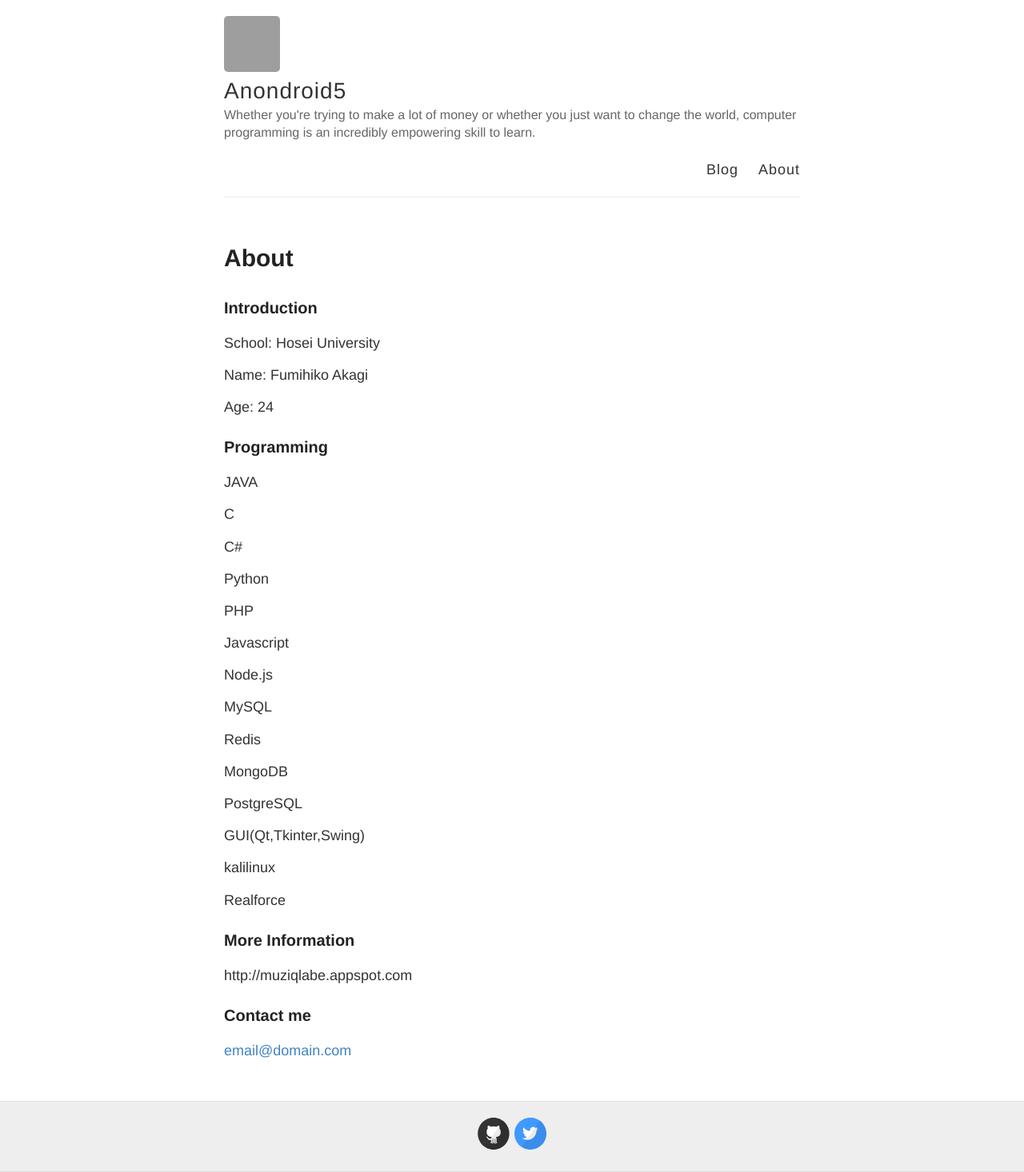
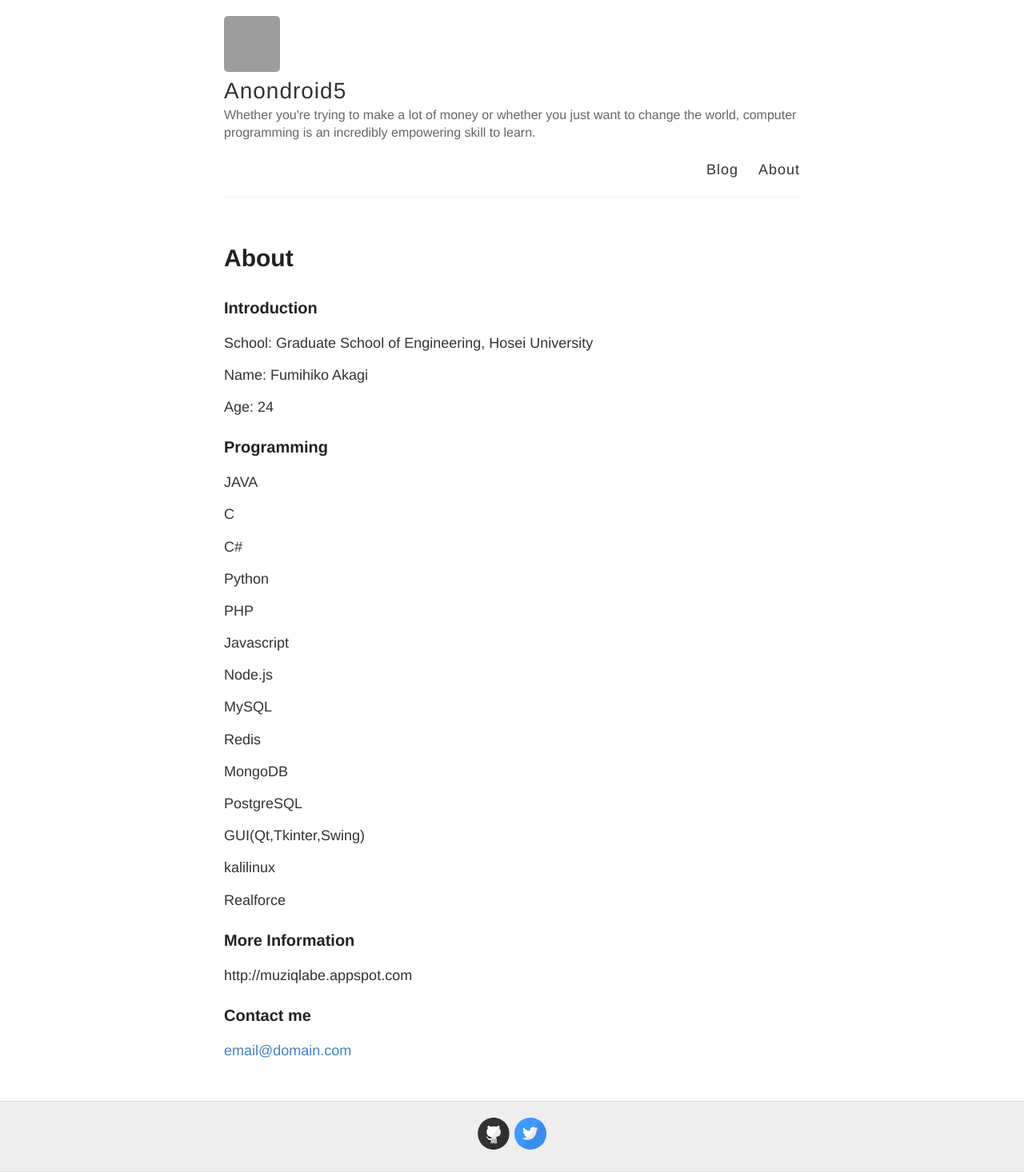
Before and after one commit to The-Actual-Damien/nondroid5-jeckyll, a Jekyll site: the page built from about.md, in a window 1280 px wide. Shown: the whole page at 80% size. Built offline with Jekyll 4.4.1, drawn with Linux system fonts in a browser that asks for light colours; Markdown is read by kramdown in place of the engine named in the settings; grey boxes are pictures that could not be loaded.

Commit message:
Update about.md

```diff
--- a/about.md
+++ b/about.md
@@ -6,7 +6,7 @@ permalink: /about/
 
 ### Introduction
 
-School: Hosei University
+School: Graduate School of Engineering, Hosei University
 
 Name: Fumihiko Akagi
 
```
